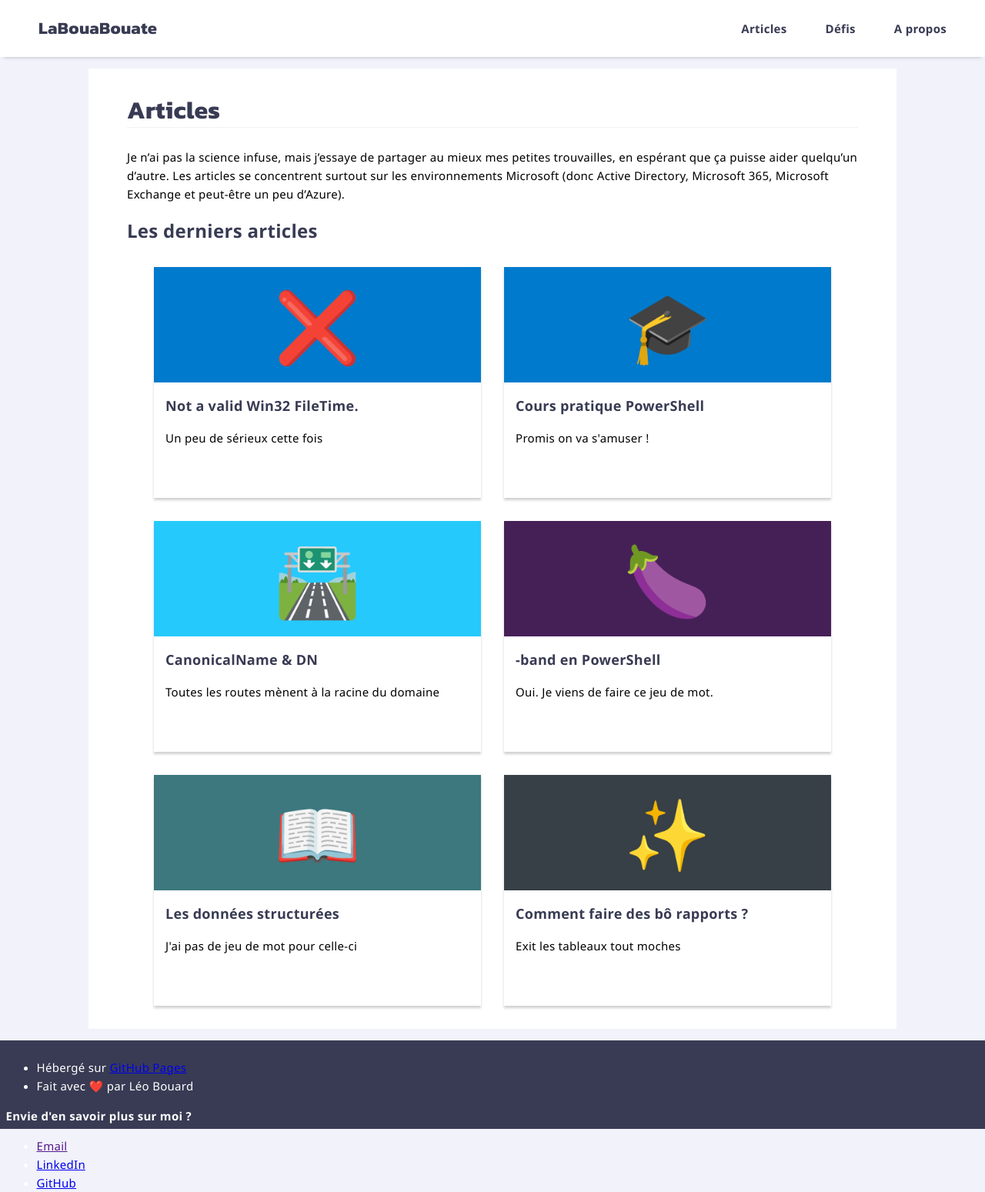
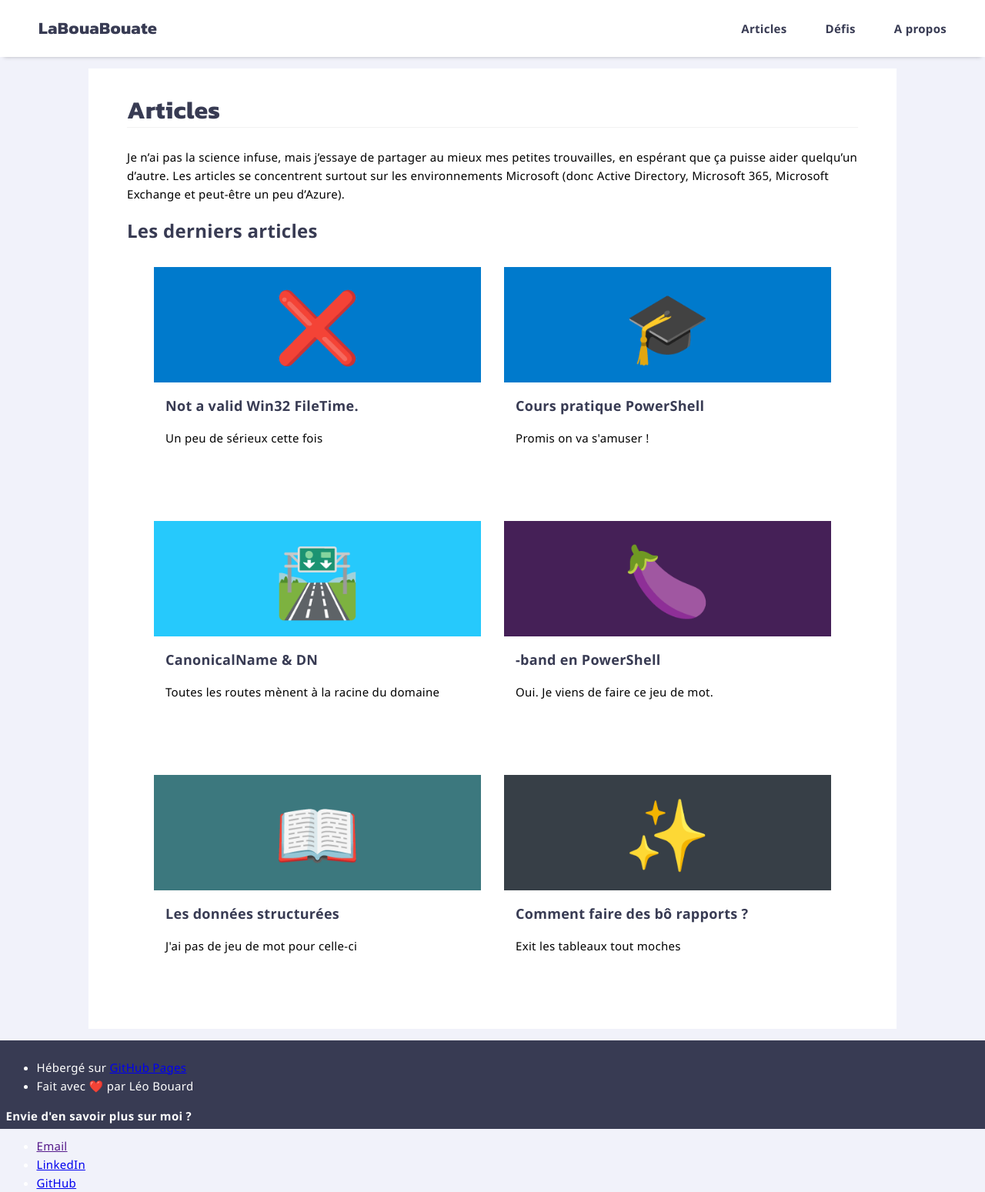
Before and after one commit to leobouard/leobouard.github.io, a Jekyll site: the page built from howto.md, in a window 1280 px wide. Shown: the whole page at 77% size. Built offline with Jekyll 4.4.1, drawn with Linux system fonts in a browser that asks for light colours; our own code applies the rules of GitHub Pages for plain Markdown files.

Commit message:
Modification des ombres

```diff
--- a/assets/css/posts.scss
+++ b/assets/css/posts.scss
@@ -17,12 +17,13 @@
     margin: 15px;
     width: 425px;
     height: 300px;
-    box-shadow: 0 3px 3px 0px #8c8c8c65;
-    transition: all 200ms ease-in-out;
+    box-shadow: 3px #000000AA;
+    transition: all 100ms ease-in-out;
+    border-radius: 5px;
 }
 
 .card:hover {
-    box-shadow: 0 6px 6px 0px #38383834;
+    box-shadow: 5px #000000AA;
 }
 
 .thumbnailLimits {
@@ -37,11 +38,11 @@
     margin: 0;
     height: 150px;
     line-height: 150px;
-    transition: transform 0.2s;
+    transition: transform 0.1s;
 }
 
 .thumbnail:hover {
-    transform: scale(1.02);
+    transform: scale(1.05);
 }
 
 .postInfo {
```
